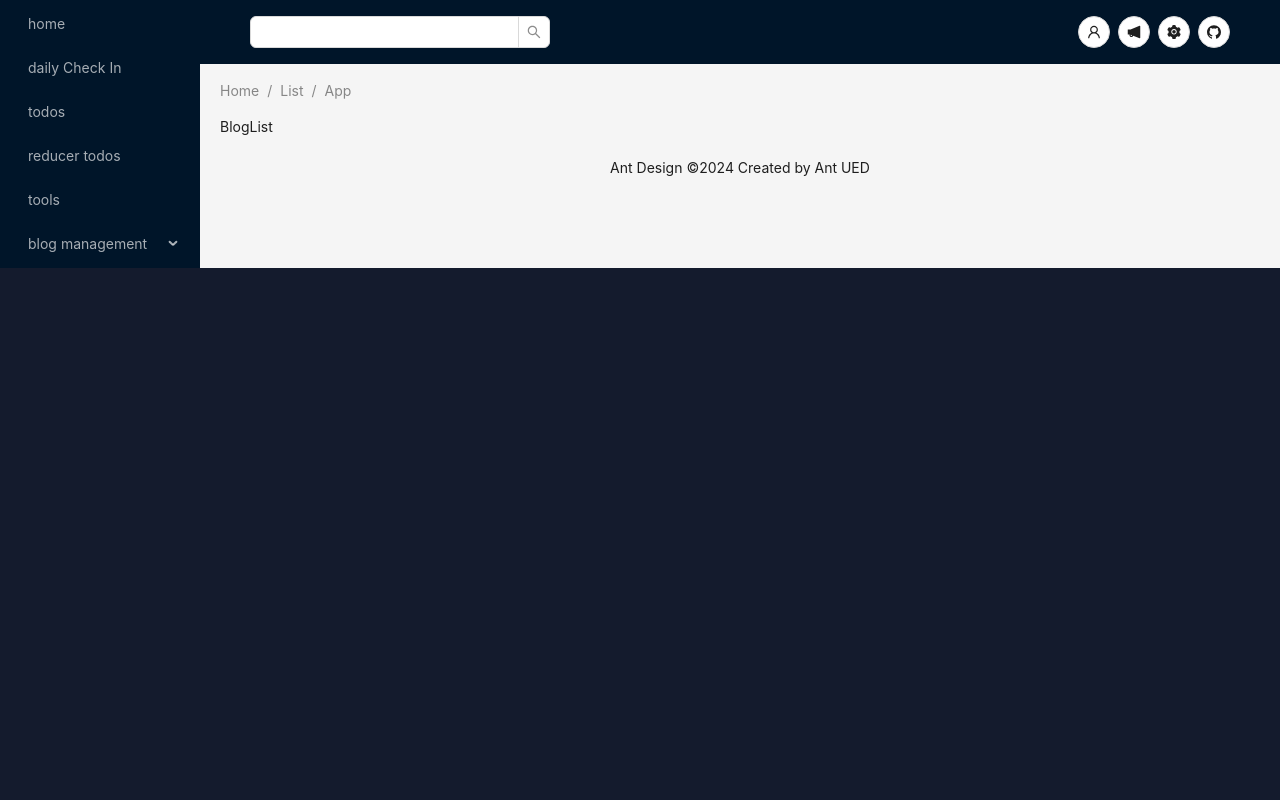
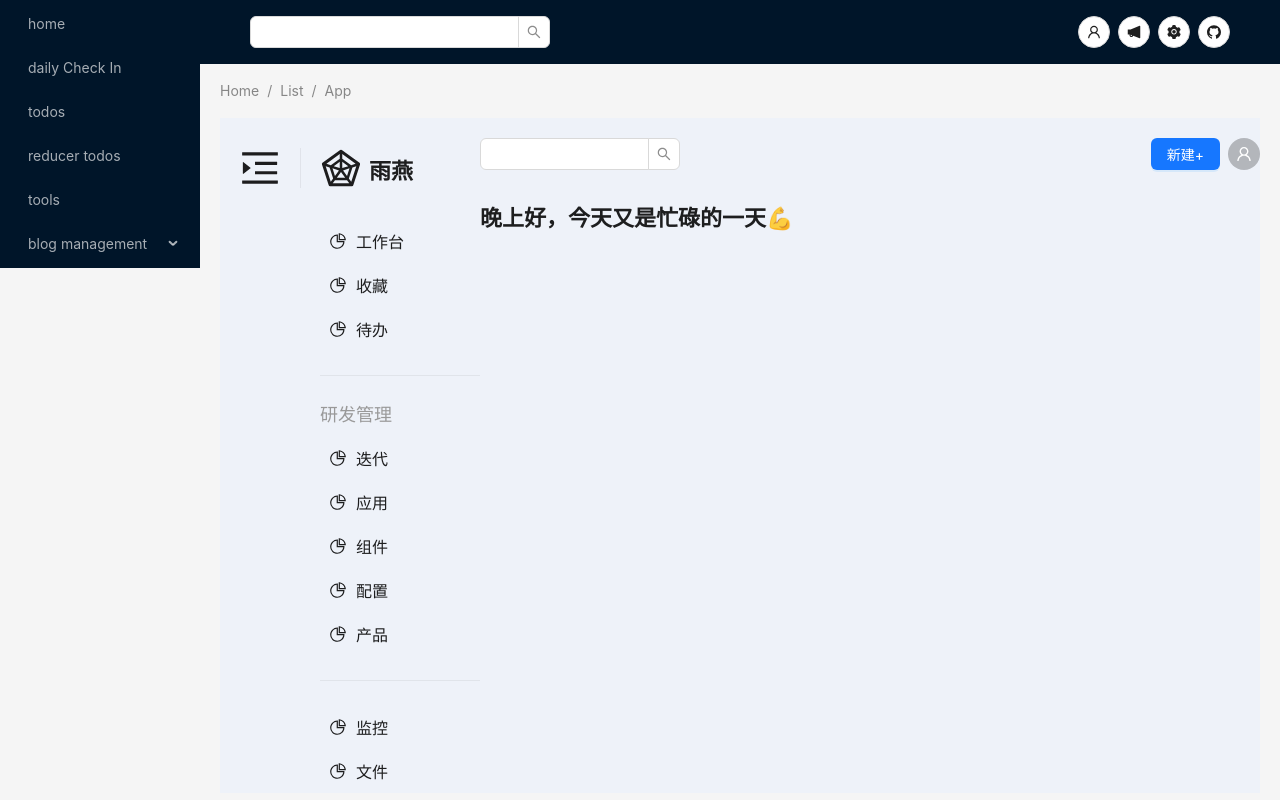
Before and after one commit to DouLu/toolbox, a React app: page /blogManagement/blogList in a window 1280 px wide. Built offline with nearby package versions, Linux system fonts and the light colour scheme; the HTML template or start-up script is replaced by a standard one.

Commit message:
feat: 拾起react和css的知识

```diff
--- /dev/null
+++ b/src/pages/blog/admin/BlogList.module.css
@@ -0,0 +1,80 @@
+/* root区域 */
+.content {
+  display: flex;
+  background-color: #eef2f9;
+}
+/* 左侧logo 菜单 */
+.leftMenu {
+  width: 260px;
+}
+.logoBar {
+  display: flex;
+  align-items: center;
+  box-sizing: border-box;
+  padding: 30px 20px;
+}
+.divider {
+  margin: 0 20px;
+  height: 40px;
+}
+.logoBar span[role="img"] svg,
+.foldIcon span[role="img"] svg {
+  height: 40px;
+  width: 100%;
+}
+.logoText {
+  font-size: 22px;
+  font-weight: bold;
+}
+.foldIcon:hover {
+  cursor: pointer;
+}
+.foldBar {
+  padding: 30px 20px;
+}
+.rightMenu {
+  display: flex;
+  flex-direction: column;
+  align-items: end;
+}
+/* 右侧区域 */
+.rightContent {
+  flex: 1;
+}
+.topBar {
+  display: flex;
+  justify-content: space-between;
+  margin-top: 20px;
+}
+.search {
+  width: 200px;
+}
+.conTitle {
+  font-size: 22px;
+  font-weight: bold;
+  margin: 30px 0;
+}
+
+/* 菜单组件 */
+.title {
+  color: #999;
+  font-size: 18px;
+  margin: 10px 0;
+}
+.menus {
+  width: 160px;
+  padding: 10px;
+  font-size: 16px;
+  display: flex;
+  align-items: center;
+  justify-content: left;
+}
+.menus:hover {
+  cursor: pointer;
+  background-color: #e3ecf9;
+  color: #4da6fa;
+  border-radius: 5px;
+}
+.marginLeft10 {
+  margin-left: 10px;
+}
--- a/src/pages/blog/admin/BlogList.tsx
+++ b/src/pages/blog/admin/BlogList.tsx
@@ -1,3 +1,147 @@
+import {
+  MenuFoldOutlined,
+  MenuUnfoldOutlined,
+  PieChartOutlined,
+  RadarChartOutlined,
+  UserOutlined,
+} from "@ant-design/icons";
+import { Avatar, Button, Divider, Input, Space } from "antd";
+import { useState } from "react";
+import styles from "./BlogList.module.css";
+
+const menusData1 = [
+  { text: "工作台", icon: <PieChartOutlined /> },
+  { text: "收藏", icon: <PieChartOutlined /> },
+  { text: "待办", icon: <PieChartOutlined /> },
+];
+const menusData2 = [
+  { text: "迭代", icon: <PieChartOutlined /> },
+  { text: "应用", icon: <PieChartOutlined /> },
+  { text: "组件", icon: <PieChartOutlined /> },
+  { text: "配置", icon: <PieChartOutlined /> },
+  { text: "产品", icon: <PieChartOutlined /> },
+];
+const menusData3 = [
+  { text: "监控", icon: <PieChartOutlined /> },
+  { text: "文件", icon: <PieChartOutlined /> },
+];
 export default function BlogList() {
-  return <div> BlogList</div>;
+  const [isFold, setIsFold] = useState(false);
+  const handleFold = (val: boolean) => {
+    setIsFold(val);
+  };
+  const handleSearch = () => {};
+  return (
+    <div className={styles.content}>
+      {isFold ? (
+        <FoldBar handleFold={handleFold} />
+      ) : (
+        <UnFoldBar handleFold={handleFold} />
+      )}
+      <div className={styles.rightContent}>
+        <TopBar handleSearch={handleSearch} />
+        <p className={styles.conTitle}>晚上好，今天又是忙碌的一天💪</p>
+      </div>
+    </div>
+  );
 }
+
+const TopBar = ({ handleSearch }: { handleSearch: (val: string) => void }) => {
+  return (
+    <div className={styles.topBar}>
+      <Input.Search
+        onSearch={(value) => {
+          handleSearch(value);
+        }}
+        className={styles.search}
+      />
+      <div className={styles.rightBar}>
+        <Space>
+          <Button type="primary">新建+</Button>
+          {/* 写一个下拉菜单 */}
+          <Avatar size={32} icon={<UserOutlined />} />
+        </Space>
+      </div>
+    </div>
+  );
+};
+
+const UnFoldBar = ({
+  handleFold,
+}: {
+  handleFold: (isFold: boolean) => void;
+}) => {
+  return (
+    <div className={styles.leftMenu}>
+      <div className={styles.logoBar}>
+        <div
+          className={styles.foldIcon}
+          onClick={() => {
+            handleFold(true);
+          }}
+        >
+          <MenuUnfoldOutlined />
+        </div>
+        <Divider type="vertical" className={styles.divider} />
+        <Space>
+          <RadarChartOutlined />
+          <span className={styles.logoText}>雨燕</span>
+        </Space>
+      </div>
+      <div className={styles.rightMenu}>
+        <Menus menus={menusData1} />
+        <Menus
+          title="研发管理"
+          topBorder={true}
+          bottomBorder={true}
+          menus={menusData2}
+        />
+        <Menus menus={menusData3} />
+      </div>
+    </div>
+  );
+};
+
+const FoldBar = ({ handleFold }: { handleFold: (isFold: boolean) => void }) => {
+  return (
+    <div
+      className={`${styles.foldIcon} ${styles.foldBar}`}
+      onClick={() => {
+        handleFold(false);
+      }}
+    >
+      <MenuFoldOutlined />
+    </div>
+  );
+};
+
+const Menus = ({
+  title,
+  menus,
+  topBorder = false,
+  bottomBorder = false,
+}: {
+  title?: string;
+  menus: { text: string; url?: string; icon?: any }[];
+  topBorder?: boolean;
+  bottomBorder?: boolean;
+}) => {
+  return (
+    <div>
+      {topBorder && <Divider />}
+      {title && <div className={styles.title}>{title}</div>}
+      {menus.map(({ text, url, icon }) => (
+        <div
+          className={styles.menus}
+          onClick={() => {
+            // react路由
+          }}
+        >
+          {icon}
+          <span className={styles.marginLeft10}>{text}</span>
+        </div>
+      ))}
+      {bottomBorder && <Divider />}
+    </div>
+  );
+};
```
